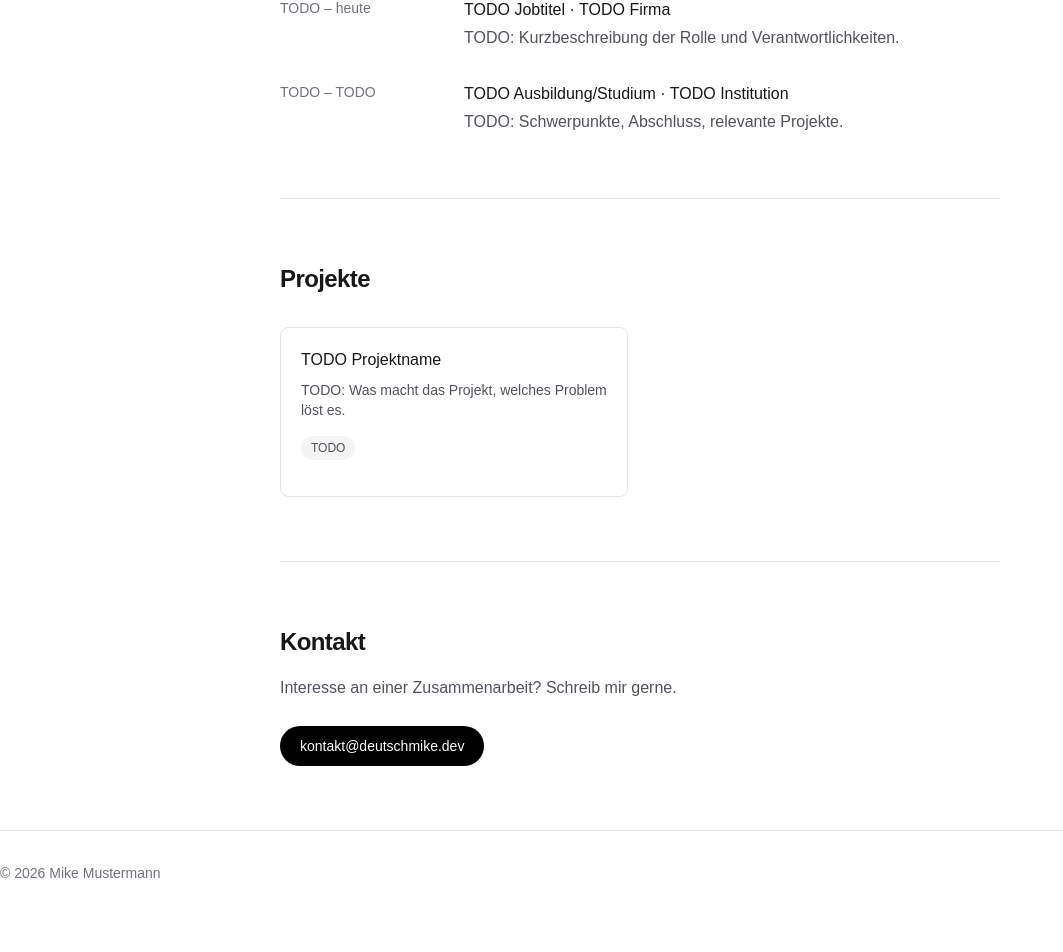
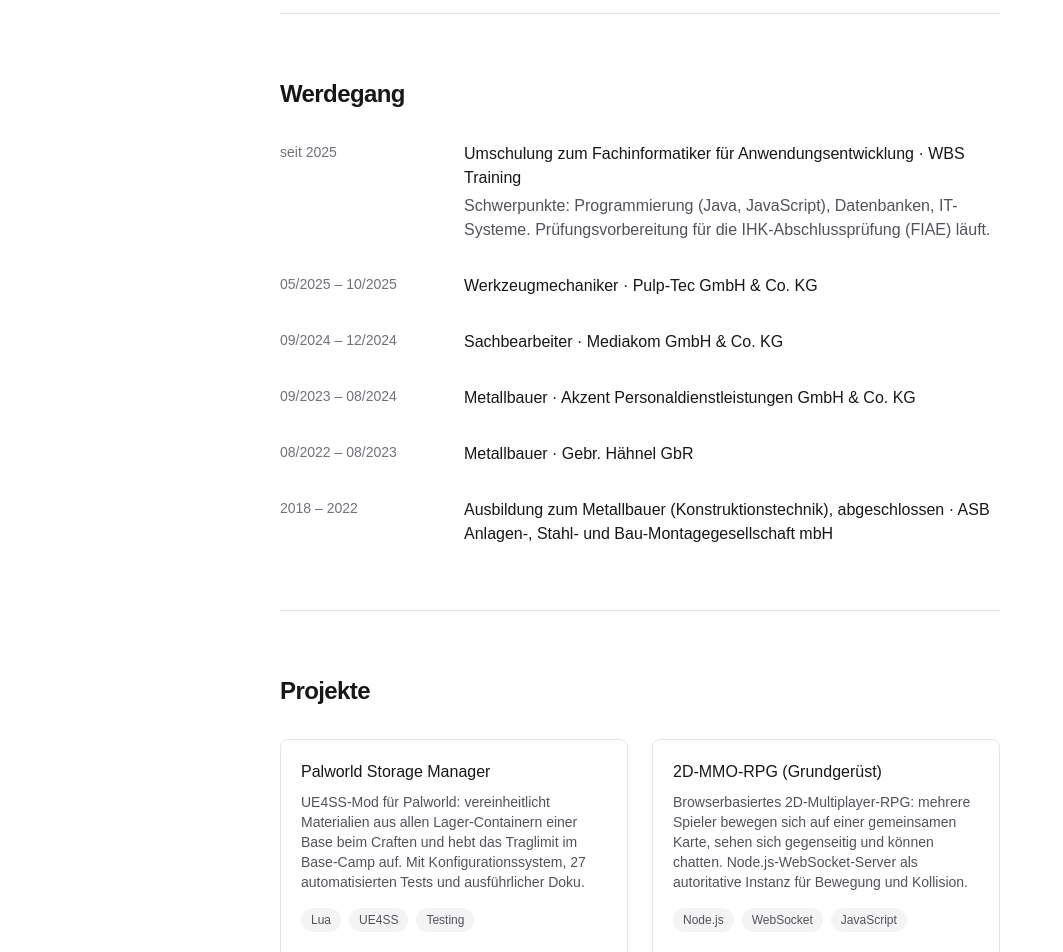
Before and after one commit to deutschmike0704-beep/deutschmike-dev, a Next.js app: page / in a window 1280 px wide. Shown: the part 552-1504 px from the top of the page, without its empty margins (0-1063 px from the left). Before the commit the page ends 1467 px from the top, so only its background shows below. Built offline with nearby package versions, Linux system fonts and the light colour scheme.

Commit message:
content: fill in real profile, werdegang and projects

```diff
--- a/src/components/Werdegang.tsx
+++ b/src/components/Werdegang.tsx
@@ -12,7 +12,9 @@ export default function Werdegang() {
               <h3 className="font-medium">
                 {entry.title} · {entry.organization}
               </h3>
-              <p className="mt-1 text-zinc-600 dark:text-zinc-400">{entry.description}</p>
+              {entry.description && (
+                <p className="mt-1 text-zinc-600 dark:text-zinc-400">{entry.description}</p>
+              )}
             </div>
           </li>
         ))}
--- a/src/data/profile.ts
+++ b/src/data/profile.ts
@@ -1,18 +1,18 @@
 // Zentrale Content-Datei: hier Texte/Daten pflegen, ohne die Komponenten anzufassen.
 
 export const profile = {
-  name: "Mike Mustermann",
-  role: "Softwareentwickler",
-  tagline: "Ich baue verlässliche Software – von der Idee bis zum Deployment.",
-  location: "Deutschland",
-  email: "kontakt@deutschmike.dev",
+  name: "Mike Deutsch",
+  role: "Angehender Fachinformatiker für Anwendungsentwicklung",
+  tagline: "Vom Metallbau in die Softwareentwicklung – handwerklich präzise, jetzt im Code.",
+  location: "Bautzen, Deutschland",
+  email: "deutschmike0704@proton.me",
   socials: {
     github: "https://github.com/deutschmike0704-beep",
     linkedin: "",
     xing: "",
   },
   summary:
-    "TODO: Kurzer Absatz über dich – Schwerpunkte, Arbeitsweise, was dich als Entwickler ausmacht.",
+    "Nach einer abgeschlossenen Ausbildung zum Metallbauer und mehreren Jahren Berufserfahrung in Fertigung und Sachbearbeitung befinde ich mich aktuell in der Umschulung zum Fachinformatiker für Anwendungsentwicklung. In eigenen Projekten arbeite ich mit JavaScript/Node.js, Java und Lua – von einem Multiplayer-Browserspiel bis zu einem Mod mit eigener Testsuite und Dokumentation.",
 };
 
 export type CareerEntry = {
@@ -24,16 +24,41 @@ export type CareerEntry = {
 
 export const career: CareerEntry[] = [
   {
-    period: "TODO – heute",
-    title: "TODO Jobtitel",
-    organization: "TODO Firma",
-    description: "TODO: Kurzbeschreibung der Rolle und Verantwortlichkeiten.",
+    period: "seit 2025",
+    title: "Umschulung zum Fachinformatiker für Anwendungsentwicklung",
+    organization: "WBS Training",
+    description:
+      "Schwerpunkte: Programmierung (Java, JavaScript), Datenbanken, IT-Systeme. Prüfungsvorbereitung für die IHK-Abschlussprüfung (FIAE) läuft.",
   },
   {
-    period: "TODO – TODO",
-    title: "TODO Ausbildung/Studium",
-    organization: "TODO Institution",
-    description: "TODO: Schwerpunkte, Abschluss, relevante Projekte.",
+    period: "05/2025 – 10/2025",
+    title: "Werkzeugmechaniker",
+    organization: "Pulp-Tec GmbH & Co. KG",
+    description: "",
+  },
+  {
+    period: "09/2024 – 12/2024",
+    title: "Sachbearbeiter",
+    organization: "Mediakom GmbH & Co. KG",
+    description: "",
+  },
+  {
+    period: "09/2023 – 08/2024",
+    title: "Metallbauer",
+    organization: "Akzent Personaldienstleistungen GmbH & Co. KG",
+    description: "",
+  },
+  {
+    period: "08/2022 – 08/2023",
+    title: "Metallbauer",
+    organization: "Gebr. Hähnel GbR",
+    description: "",
+  },
+  {
+    period: "2018 – 2022",
+    title: "Ausbildung zum Metallbauer (Konstruktionstechnik), abgeschlossen",
+    organization: "ASB Anlagen-, Stahl- und Bau-Montagegesellschaft mbH",
+    description: "",
   },
 ];
 
@@ -47,12 +72,32 @@ export type Project = {
 
 export const projects: Project[] = [
   {
-    name: "TODO Projektname",
-    description: "TODO: Was macht das Projekt, welches Problem löst es.",
-    tags: ["TODO"],
-    url: "",
-    repoUrl: "",
+    name: "Palworld Storage Manager",
+    description:
+      "UE4SS-Mod für Palworld: vereinheitlicht Materialien aus allen Lager-Containern einer Base beim Craften und hebt das Traglimit im Base-Camp auf. Mit Konfigurationssystem, 27 automatisierten Tests und ausführlicher Doku.",
+    tags: ["Lua", "UE4SS", "Testing"],
+    repoUrl: "https://github.com/deutschmike0704-beep/palworld-storage-manager",
+  },
+  {
+    name: "2D-MMO-RPG (Grundgerüst)",
+    description:
+      "Browserbasiertes 2D-Multiplayer-RPG: mehrere Spieler bewegen sich auf einer gemeinsamen Karte, sehen sich gegenseitig und können chatten. Node.js-WebSocket-Server als autoritative Instanz für Bewegung und Kollision.",
+    tags: ["Node.js", "WebSocket", "JavaScript"],
+  },
+  {
+    name: "Arrow Dungeon",
+    description:
+      "Archero-artiger 2D-Room-Fighter im Browser: automatisches Schießen auf Gegner, raumweise Progression mit zufälligen Powerups und Boss-Räumen.",
+    tags: ["JavaScript", "Canvas", "Game Dev"],
   },
 ];
 
-export const skills: string[] = ["TODO", "TODO", "TODO"];
+export const skills: string[] = [
+  "JavaScript",
+  "Node.js",
+  "Java",
+  "Lua",
+  "HTML/CSS",
+  "Git",
+  "WebSocket",
+];
```
